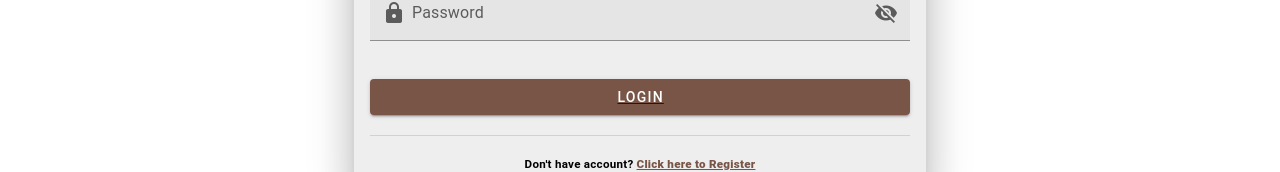
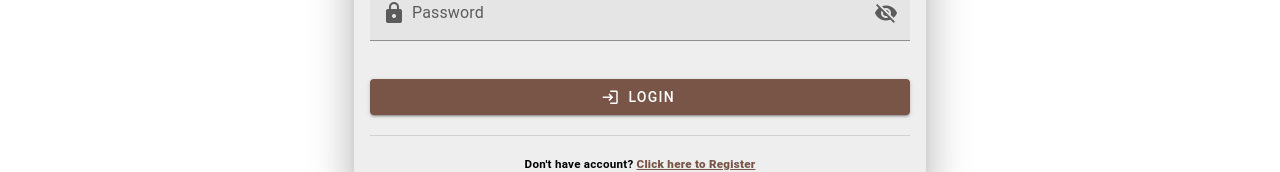
Before and after one commit to stanleygallego/DCS-SYSTEM, a Vue app: page / in a window 1280 px wide. Shown: the part 464-636 px from the top of the page. Built offline with nearby package versions, Linux system fonts and the light colour scheme; no server answers.

Commit message:
fix:minor changes in register form

```diff
--- a/src/components/auth/LoginForm.vue
+++ b/src/components/auth/LoginForm.vue
@@ -2,8 +2,6 @@
 import { requiredValidator, emailValidator } from '@/utils/validators'
 import { ref } from 'vue'
 
-const email = ref('')
-const password = ref('')
 const showPassword = ref(false)
 
 const refVForm = ref()
@@ -50,10 +48,16 @@ const onFormSubmit = () => {
       :rules="[requiredValidator]"
     ></v-text-field>
 
-    <RouterLink to="/home">
-      <v-btn type="submit" color="brown" block class="mt-4" to="/home" text-decoration="none">
-        Login
-      </v-btn>
-    </RouterLink>
+    <v-btn
+      type="submit"
+      color="brown"
+      prepend-icon="mdi-login"
+      block
+      class="mt-4"
+      to="/home"
+      text-decoration="none"
+    >
+      Login
+    </v-btn>
   </v-form>
 </template>
--- a/src/components/auth/RegisterForm.vue
+++ b/src/components/auth/RegisterForm.vue
@@ -89,7 +89,7 @@ const onFormSubmit = () => {
         ></v-text-field>
       </v-col>
 
-      <v-col cols="12" md="6">
+      <v-col cols="12">
         <v-text-field
           v-model="formData.email"
           label="Email"
@@ -104,9 +104,9 @@ const onFormSubmit = () => {
           v-model="formData.password"
           prepend-inner-icon="mdi mdi-lock"
           label="Password"
-          :type="isPasswordConfirmVisible ? 'text' : 'password'"
-          :append-inner-icon="isPasswordConfirmVisible ? 'mdi-eye-off' : 'mdi-eye'"
-          @click:append-inner="isPasswordConfirmVisible = !isPasswordConfirmVisible"
+          :type="isPasswordVisible ? 'text' : 'password'"
+          :append-inner-icon="isPasswordVisible ? 'mdi-eye-off' : 'mdi-eye'"
+          @click:append-inner="isPasswordVisible = !isPasswordVisible"
           type="password"
           variant="outlined"
           :rules="[requiredValidator, passwordValidator]"
```
